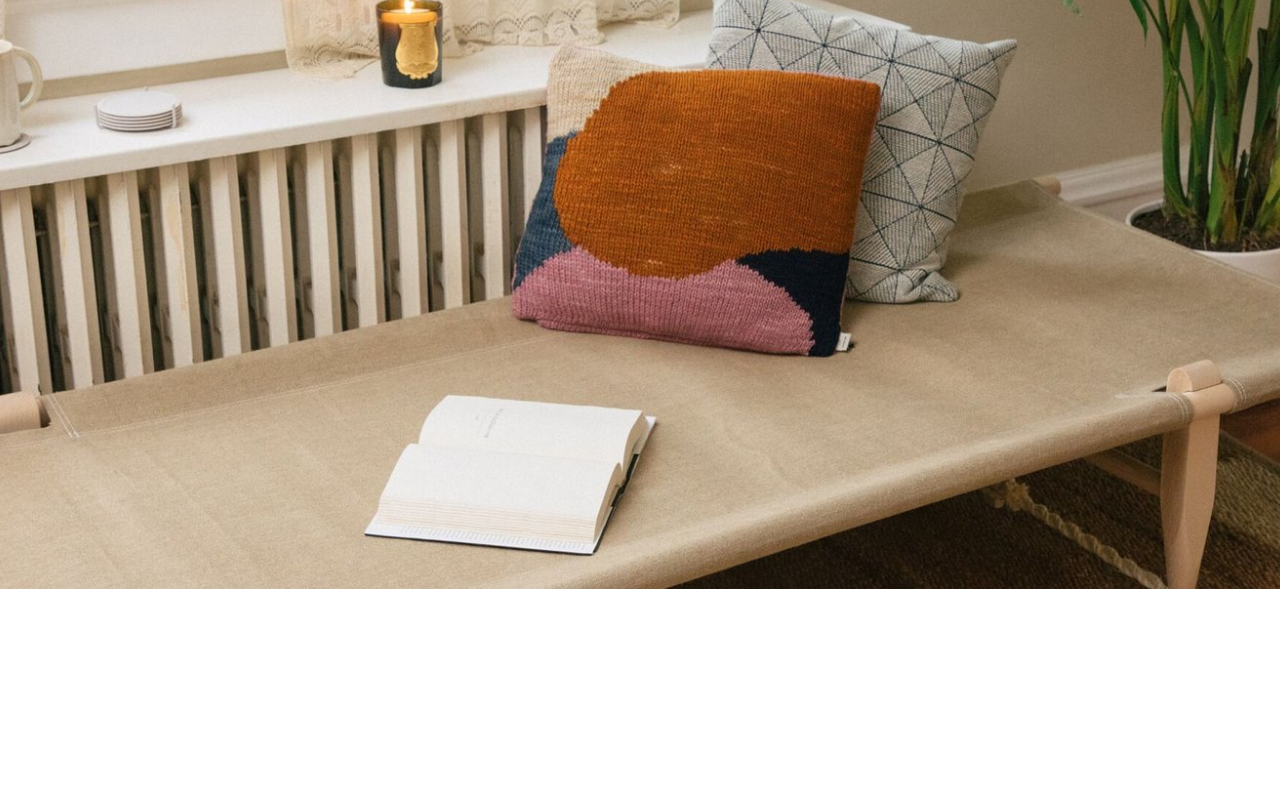
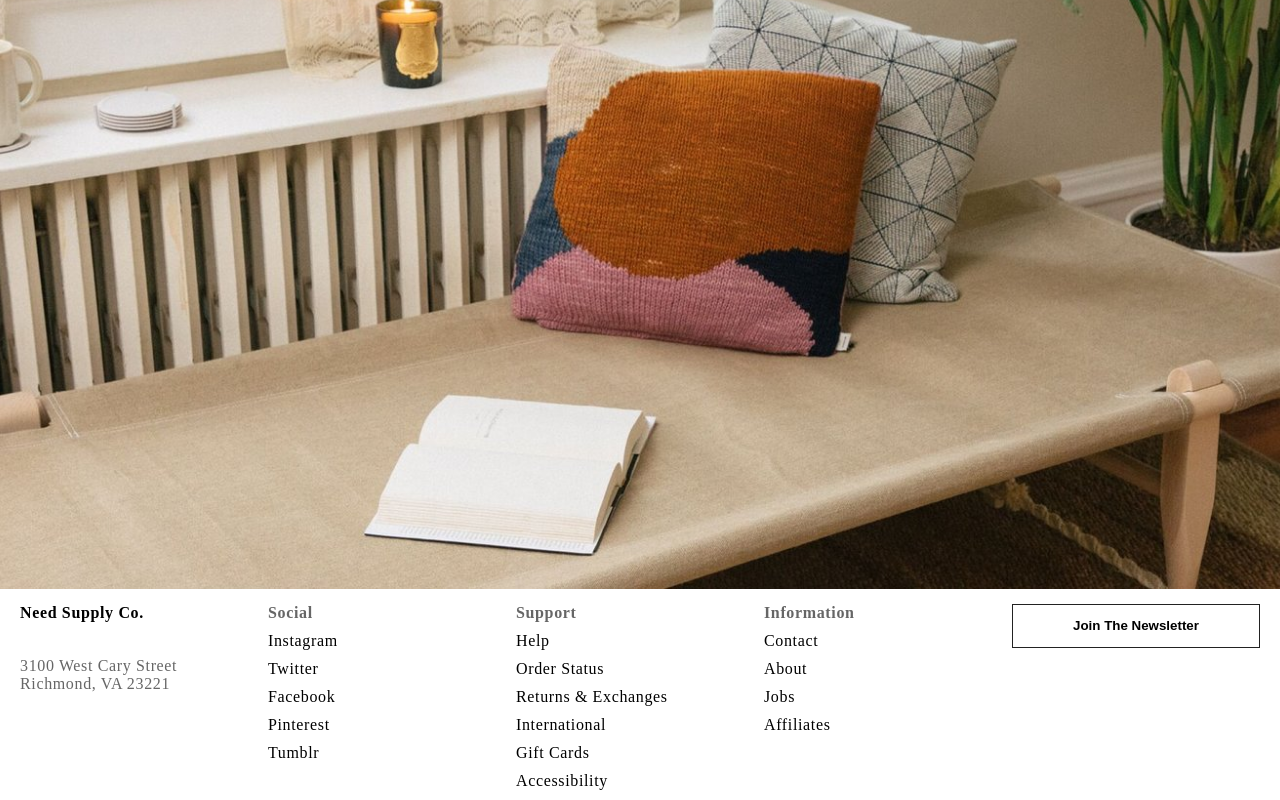
Before and after one commit to yangtjemily/bootcamp-class-1, a plain HTML site: page index.html in a window 1280 px wide. Shown: the part 823-1623 px from the top of the page. Before the commit the page ends 1412 px from the top, so only its background shows below. Drawn offline with Linux system fonts and the light colour scheme.

Commit message:
"finished the rest"

```diff
--- a/index.html
+++ b/index.html
@@ -52,6 +52,82 @@
         style="background-image: url('./image/Life.jpeg')"
       ></div>
     </main>
-    <footer></footer>
+    <footer>
+      <div class="container">
+        <div class="footer-menu-hide">
+          <div class="logo" id="footer-logo">
+            <a href="https://needsupply.com/" class="link"> Need Supply Co.</a>
+          </div>
+          <div class="address">
+            <p>
+              3100 West Cary Street
+              <br />
+              Richmond, VA 23221
+              <br />
+            </p>
+          </div>
+        </div>
+        <div class="footer-menu">
+          <span class="logo"> Social </span>
+          <!-- <ul> -->
+            <li>
+              <a href="https://www.instagram.com/need/">Instagram</a>
+            </li>
+            <li>
+              <a href="https://twitter.com/needsupply">Twitter</a>
+            </li>
+            <li>
+              <a href="https://www.facebook.com/needsupply">Facebook</a>
+            </li>
+            <li>
+              <a href="https://www.pinterest.com/needsupply/">Pinterest</a>
+            </li>
+            <li>
+              <a href="http://needsupply.tumblr.com/">Tumblr</a>
+            </li>
+          <!-- </ul> -->
+        </div>
+        <div class="footer-menu">
+          <span class="logo"> Support </span>
+          <!-- <ul> -->
+            <li>
+              <a href="https://needsupply.com/help/">Help</a>
+            </li>
+            <li>
+              <a href="https://needsupply.com/help/#order-status"
+                >Order Status</a
+              >
+            </li>
+            <li>
+              <a href="https://needsupply.com/help/#returns-exchanges"
+                >Returns &amp; Exchanges</a
+              >
+            </li>
+            <li>
+              <a href="https://needsupply.com/help/#international"
+                >International</a
+              >
+            </li>
+            <li>
+              <a href="/online-gift-card.html">Gift Cards</a>
+            </li>
+            <li>
+              <a href="/accessibility">Accessibility</a>
+            </li>
+          <!-- </ul> -->
+        </div>
+        <div class="footer-menu">
+          <span class="logo"> Information </span>
+          <!-- <ul> -->
+            <li><a href="https://needsupply.com/contact/">Contact</a></li>
+            <li><a href="https://needsupply.com/about/">About</a></li>
+            <li><a href="https://needsupply.com/jobs/">Jobs</a></li>
+            <li><a href="https://needsupply.com/affiliates/">Affiliates</a></li>
+          <!-- </ul> -->
+        </div>
+        <div class="footer-menu-hide">
+          <button class="newsletter">Join The Newsletter</button>
+        </div>
+    </footer>
   </body>
 </html>
--- a/style.css
+++ b/style.css
@@ -131,3 +131,55 @@ ul {
   background-position: center;
   background-repeat: no-repeat; /* necessary for contain but not cover */
 }
+
+.container {
+  display: flex;
+  color: #666;
+  text-decoration: none;
+  letter-spacing: 0.04em;
+  vertical-align: baseline;
+  width: 100%;
+  padding: 15px 20px;
+  height: 100px;
+  list-style: none;
+}
+.container .address {
+  margin-top: 1.2em;
+}
+
+.footer-menu-hide {
+  display: flex;
+  flex-direction: column;
+  width: 100%;
+}
+.footer-menu {
+  display: flex;
+  flex-direction: column;
+  width: 100%;
+}
+
+.footer-menu li {
+  padding-bottom: 10px;
+  text-decoration: none;
+  color: #666;
+}
+li a {
+  text-decoration: none;
+  color: black;
+}
+.footer-menu .logo {
+  padding-bottom: 10px;
+}
+
+.newsletter {
+  background: none;
+  border: 1px solid #222;
+  display: inline-block;
+  font-weight: bold;
+  padding: 1em 2em;
+}
+
+#footer-logo a {
+  color: black;
+  text-decoration: none;
+}
```
